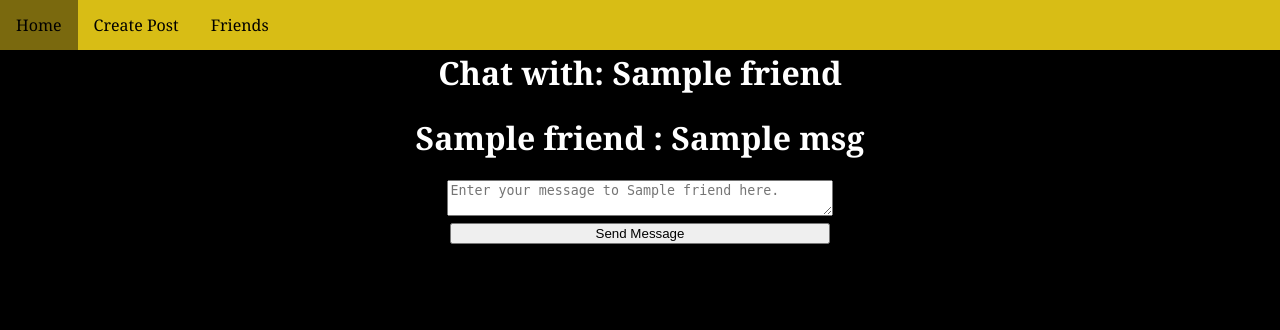
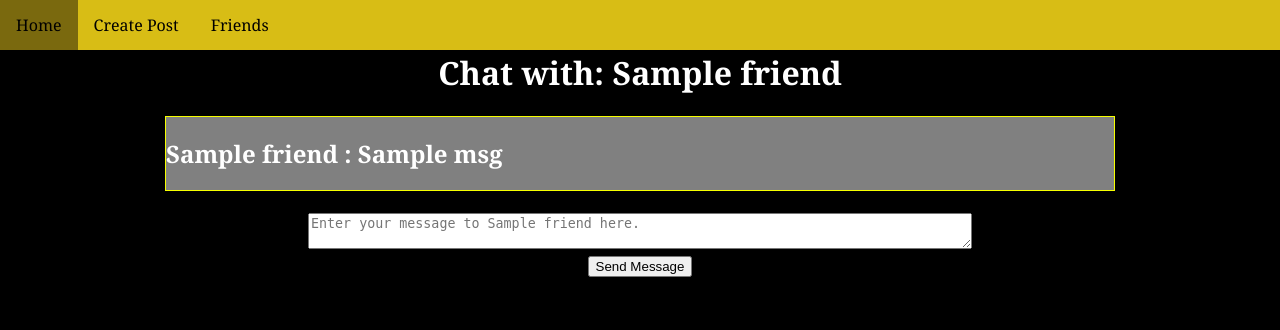
Before and after one commit to Dhrumil-Rana/Flask_QA, a Flask app: template templates/messanger.html in a window 1280 px wide. Shown: the top 330 px of the page. Run offline with Flask 2, Linux system fonts and the light colour scheme; the template is opened without the code that fills it: most values are stand-ins (such as "Sample title", 1, 10 or a date in 2020).

Commit message:
Added a box for friends and message list, accounting for overflowing text.

```diff
--- /dev/null
+++ b/static/css/messenger.css
@@ -0,0 +1,32 @@
+html{
+    font-family: Georgia, serif;
+    background: black;
+    color: #ffffff;
+    text-align: center;
+}
+
+h1{
+    text-align: center;
+}
+
+h2{
+    text-align: left;
+}
+
+.messagelist{
+    margin: auto;
+    width: 75%;
+    word-break: break-word;
+    overflow: auto;
+    background: gray;
+    border: 1px solid #f6ff00;
+}
+
+.usermsg{
+    background: gray;
+    height: 30px;
+}
+
+.friendmsg{
+    background: gray;
+}
--- a/templates/friends.html
+++ b/templates/friends.html
@@ -1,12 +1,14 @@
 {% extends 'layout.html' %}
 
 {% block css %}
-    <link rel="stylesheet" type = "text/css" href="{{ url_for ('static' , filename='css/post.css') }}">
+    <link rel="stylesheet" type = "text/css" href="{{ url_for ('static' , filename='css/friends.css') }}">
 {% endblock %}
 
 {% block content %}
     <h1>Friends:</h1>
+    <div class="friendslist">
     {% for fr in friends %}
         <h1><a href="/messanger/{{ fr[0] }}">{{ fr[0] }}</a></h1>
     {% endfor %}
+    </div>
 {% endblock %}
--- a/templates/messanger.html
+++ b/templates/messanger.html
@@ -1,21 +1,21 @@
 {% extends 'layout.html' %}
 
 {% block css %}
-    <link rel="stylesheet" type = "text/css" href="{{ url_for ('static' , filename='css/post.css') }}">
+    <link rel="stylesheet" type = "text/css" href="{{ url_for ('static' , filename='css/messenger.css') }}">
 {% endblock %}
 
 
 {% block content %}
     <h1 class="post">Chat with: {{ friend }}</h1>
-
+    <div class="messagelist">
     {% for msg in msgsALL %}
         {% if msg[2] == sendersID %}
-            <h1> You : {{ msg[1] }}</h1>
+            <div class="usermsg"><h2> You : {{ msg[1] }}</h2></div>
         {% else %}
-            <h1>{{ friend }} : {{ msg[1] }}</h1>
+            <div class="friendmsg"><h2>{{ friend }} : {{ msg[1] }}</h2></div>
         {% endif %}
-
     {% endfor %}
+    </div><br>
     <form id="sendmessage" method="post" title="Post">
         <div class="postfield">
             <textarea rows="2" cols="80" name="sendmessage" wrap="hard" placeholder="Enter your message to {{ friend }} here." form="sendmessage" maxlength="150"></textarea><br>
```
Also changed, not shown: static/css/friends.css (added, +18 -0 lines).
